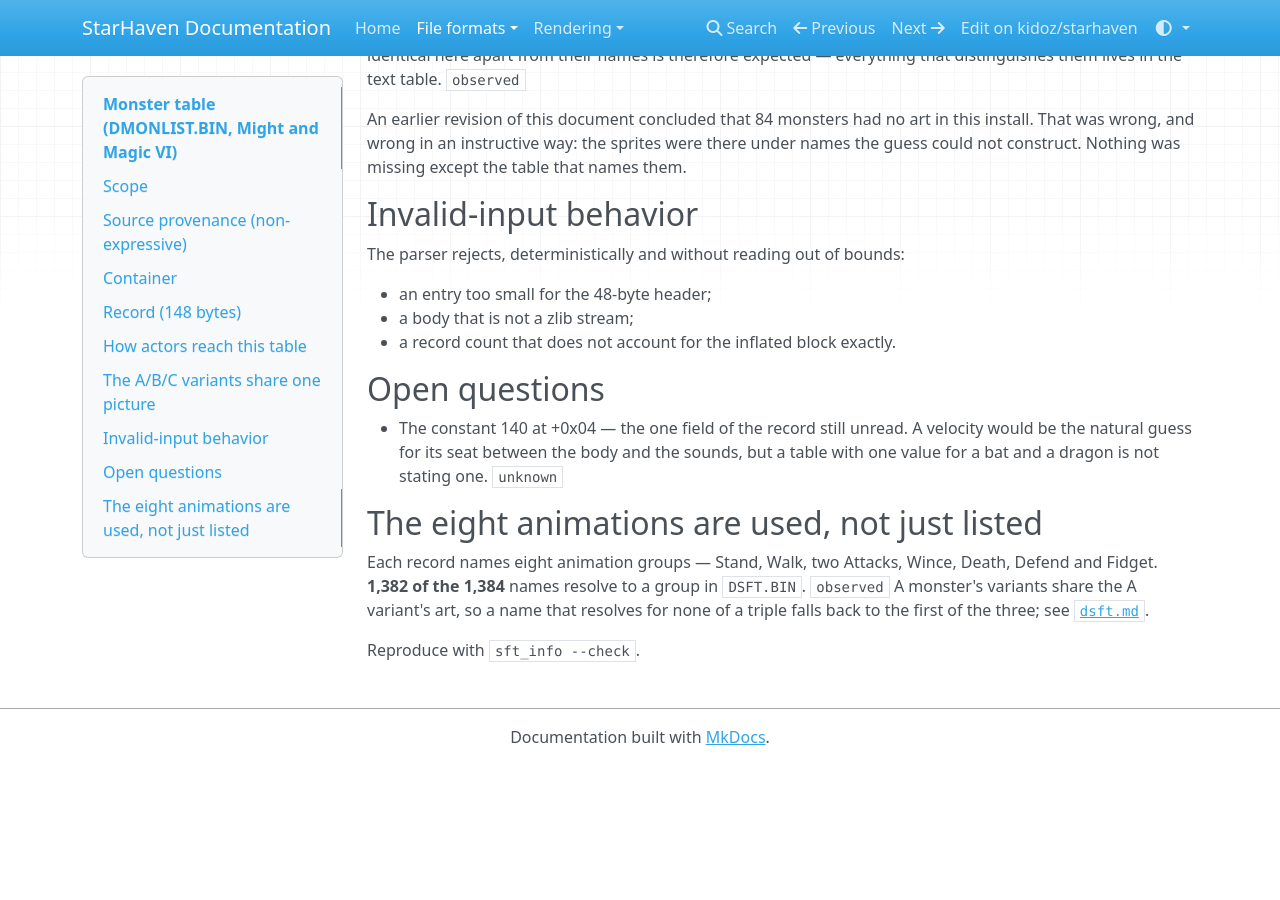
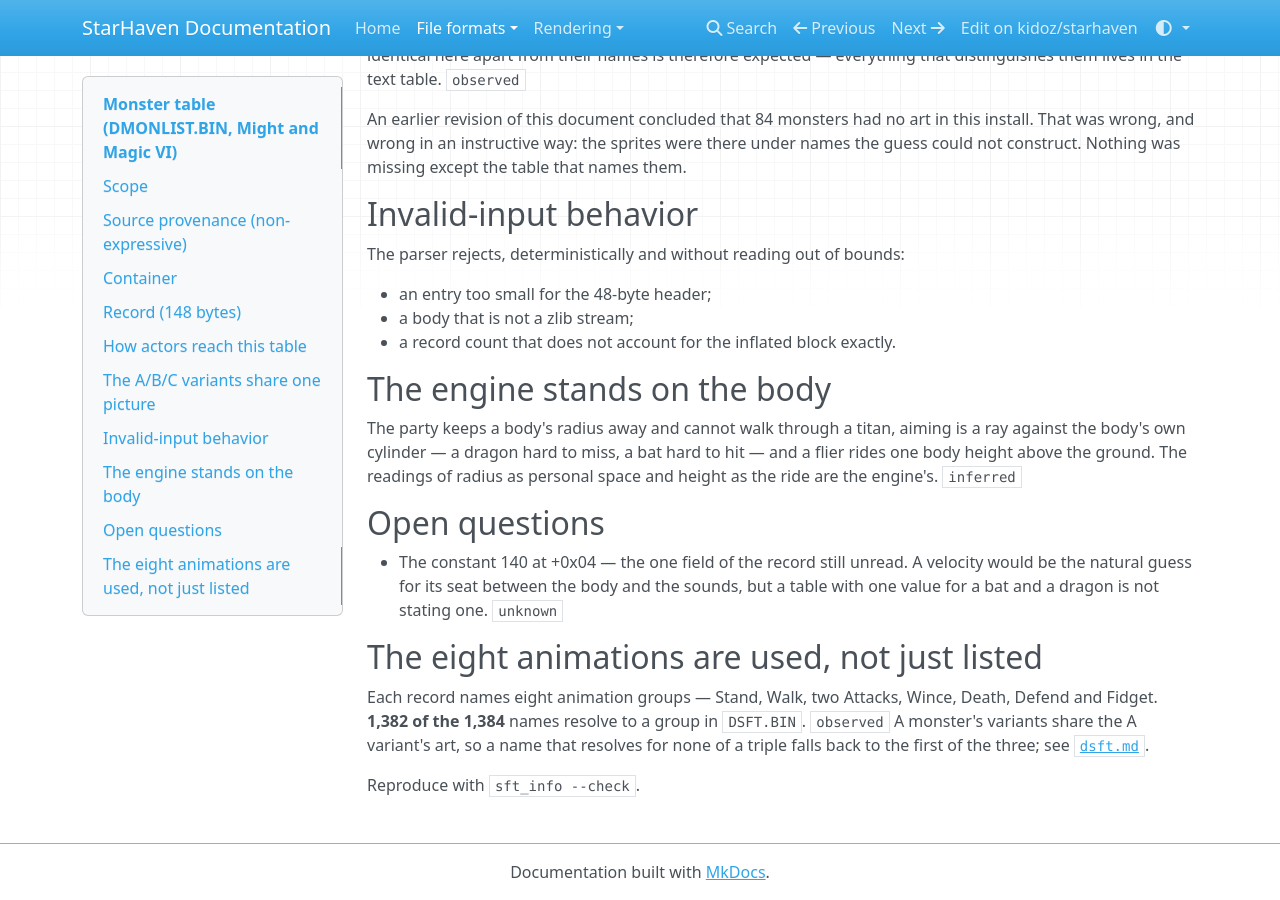
Before and after one commit to kidoz/starhaven, an MkDocs documentation site: the page built from docs/formats/dmonlist.md, in a window 1280 px wide and 900 px high, scrolled down 2614 px. Built offline with MkDocs 1.6.1, drawn with Linux system fonts in a browser that asks for light colours; nearby versions of some CDN libraries; before the commit the page ends 3379 px from its top, so only the background shows below that.

```diff
--- a/docs/formats/dmonlist.md
+++ b/docs/formats/dmonlist.md
@@ -139,6 +139,14 @@ The parser rejects, deterministically and without reading out of bounds:
 - a body that is not a zlib stream;
 - a record count that does not account for the inflated block exactly.
 
+## The engine stands on the body
+
+The party keeps a body's radius away and cannot walk through a titan,
+aiming is a ray against the body's own cylinder — a dragon hard to miss, a
+bat hard to hit — and a flier rides one body height above the ground. The
+readings of radius as personal space and height as the ride are the
+engine's. `inferred`
+
 ## Open questions
 
 - The constant 140 at +0x04 — the one field of the record still unread. A
```
Also changed, not shown: README.md (+6 -0 lines), 2 other files.
